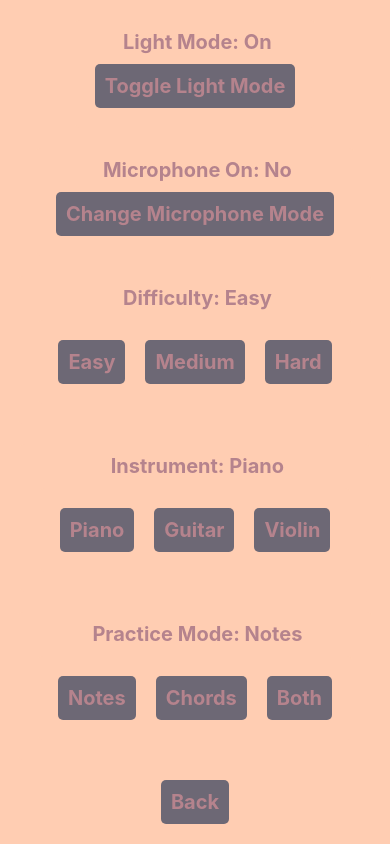
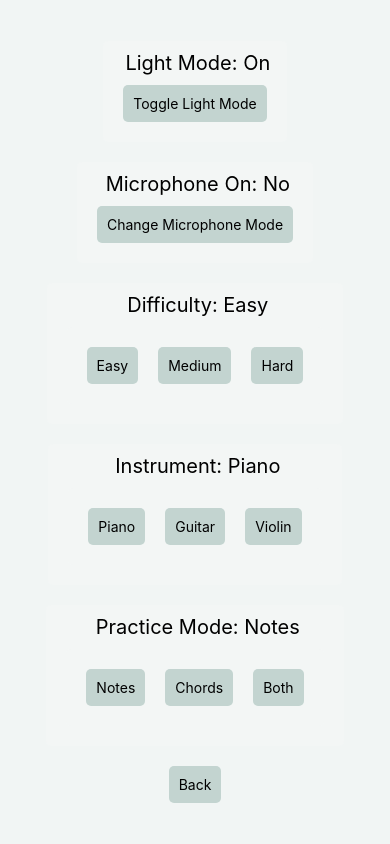
Before and after one commit to nylayah/fminor, a React Native app in the folder FMINOR/: screen /SessionSettings in a window 390 px wide. Built offline with nearby package versions, Linux system fonts and the light colour scheme.

Commit message:
added new color scheme

```diff
--- a/FMINOR/assets/styling.js
+++ b/FMINOR/assets/styling.js
@@ -4,58 +4,66 @@ const colors = {
     sixty: '#FFCDB2',
     thirty: '#B5838D',
     ten: '#6D6875',
+
+    // -----------------------------------------Light Theme----------------------------------------------------
+
+    // light color surface shades
+    surface100L: '#f1f5f4',
+    surface200L: '#f3f6f5',
+    surface300L: '#f4f7f6',
+    surface400L: '#f6f8f8',
+    surface500L: '#f7f9f9',
+    surface600L: '#f9fbfa',
+
+    // ------------------------------------------Dark Theme-------------------------------------------------------
+    // primary color shades
+    primary100: '#7ba098',
+    primary200: '#89aaa3',
+    primary300: '#98b5ae',
+    primary400: '#b4c9c5',
+    primary500: '#c3d4d0',
+
+    // dark color surface shades
+    surface100: '#121212',
+    surface200: '#282828',
+    surface300: '#3f3f3f',
+    surface400: '#575757',
+    surface500: '#717171',
+    surface600: '#8b8b8b',
+
+    //text
+    primarytext: '#e4e4e7',
+    secondarytext: '#71717a'
 }
 
 const styles = StyleSheet.create({
+
+    // -----------------------------------------Light Theme-------------------------------------------------------
     lightScreenContainer: {
         flex: 1,
-        backgroundColor: colors.sixty,
-        alignItems: 'center',
-        justifyContent: 'center',
-        textAlign: 'center',
-
-    },
-    darkScreenContainer: {
-        flex: 1,
-        backgroundColor: colors.ten,
+        backgroundColor: colors.surface100L,
         alignItems: 'center',
         justifyContent: 'center',
         textAlign: 'center',
     },
     lightModeText: {
-        color: colors.thirty,
+        color: 'black',
         fontSize: 20,
-        fontWeight: 'bold',
     },
     lightButton : {
-        backgroundColor: colors.ten,
+        backgroundColor: colors.primary500,
         padding: 10,
         borderRadius: 5,
         margin: 10,
+        color: 'black'
     },
-    lightButtonText: {
-        color: colors.thirty,
-        fontSize: 20,
-        fontWeight: 'bold',
-    },
-    darkModeText: {
-        color: colors.ten,
-        fontSize: 20,
-        fontWeight: 'bold',
-    },
-    darkButton : {
-        backgroundColor: colors.ten,
-        padding: 10,
-        borderRadius: 5,
-        margin: 10,
-    },
-    darkButtonText: {
-        color: colors.thirty,
-        fontSize: 20,
-        fontWeight: 'bold',
-    },
+    // lightButtonText: {
+    //     color: colors.thirty,
+    //     fontSize: 20,
+    //     fontWeight: 'bold',
+    // },
     lightViewH: {
-        backgroundColor: colors.sixty,
+        backgroundColor: colors.surface200L,
         padding: 10,
         borderRadius: 5,
         margin: 10,
@@ -63,7 +71,7 @@ const styles = StyleSheet.create({
         textAlign: 'center',
     },
     lightViewV: {
-        backgroundColor: colors.sixty,
+        backgroundColor: colors.surface200L,
         padding: 10,
         borderRadius: 5,
         margin: 10,
@@ -72,8 +80,31 @@ const styles = StyleSheet.create({
         textAlign: 'center',
 
     },
+    // ----------------------------------------------Dark Theme----------------------------------------------------------
+    darkScreenContainer: {
+        flex: 1,
+        backgroundColor: colors.surface100,
+        alignItems: 'center',
+        justifyContent: 'center',
+        textAlign: 'center',
+    },
+
+    darkModeText: {
+        color: 'white',
+        fontSize: 20,
+    },
+    darkButton : {
+        backgroundColor: colors.primary500,
+        padding: 10,
+        borderRadius: 5,
+        margin: 10,
+    },
+    darkButtonText: {
+        color: colors.surface100,
+        fontSize: 20,
+    },
     darkViewV: {
-        backgroundColor: colors.ten,
+        backgroundColor: colors.surface200,
         padding: 10,
         borderRadius: 5,
         margin: 10,
@@ -82,7 +113,7 @@ const styles = StyleSheet.create({
 
     },
     darkViewH: {
-        backgroundColor: colors.ten,
+        backgroundColor: colors.surface200,
         padding: 10,
         borderRadius: 5,
         margin: 10,
```
